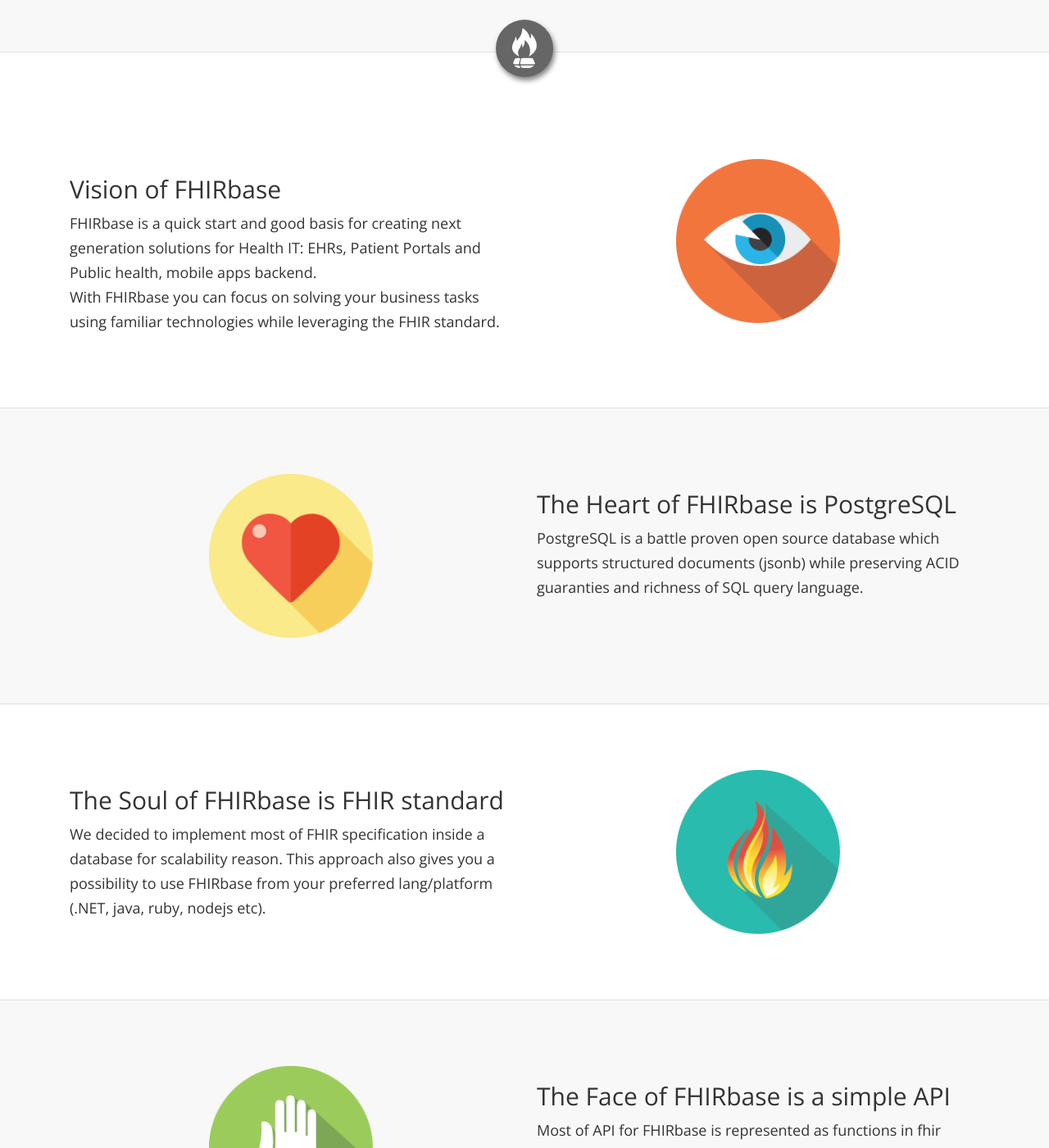
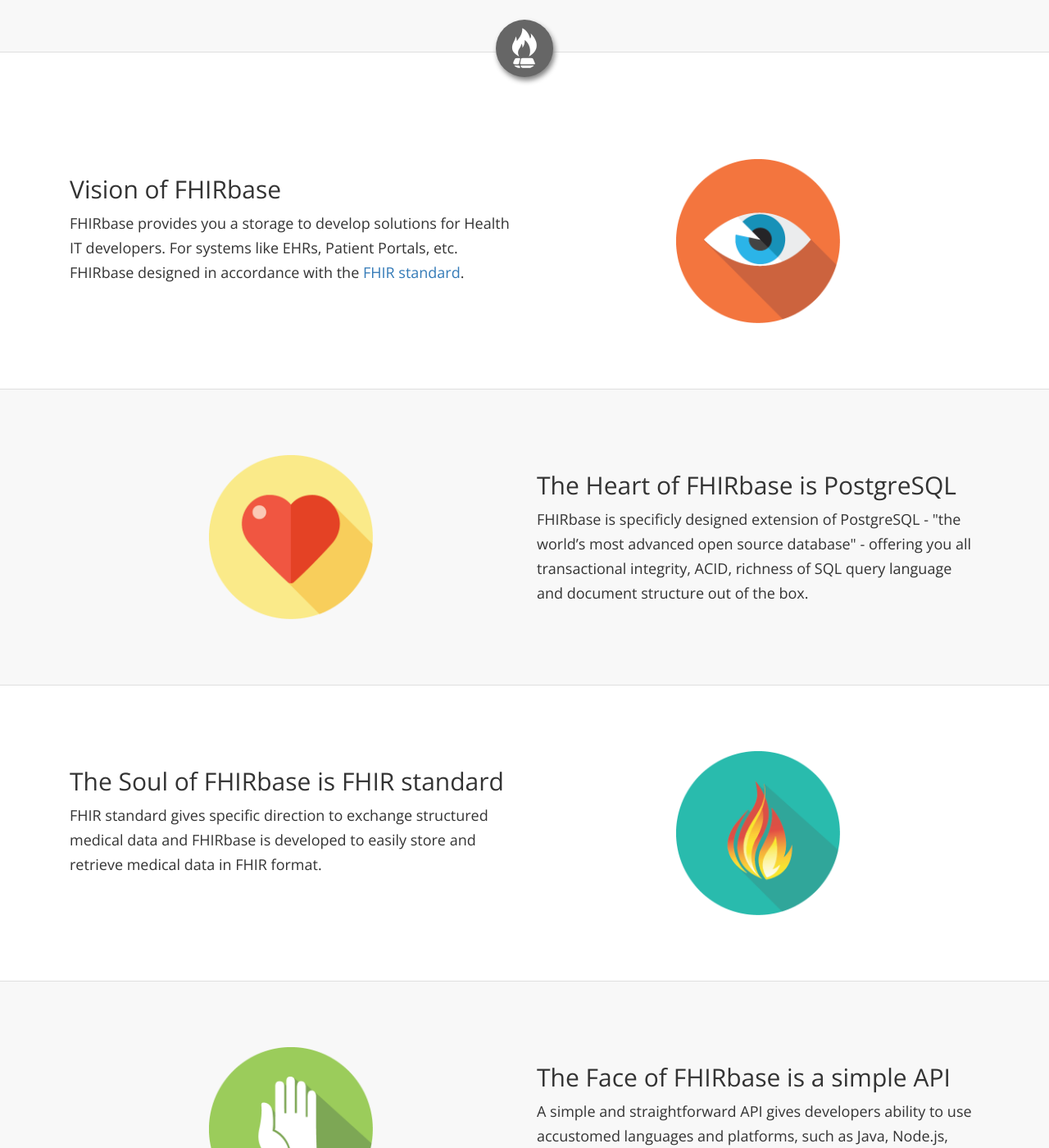
Before and after one commit to fhirbase/fhirbase.github.io, a Jekyll site: the page built from index.html, in a window 1280 px wide and 1400 px high, scrolled down 494 px. Shown: the whole window at 82% size. Built offline with Jekyll 4.4.1, drawn with Linux system fonts in a browser that asks for light colours; nearby versions of some CDN libraries; Markdown is read by kramdown in place of the engine named in the settings; some of the changed text lies outside the part shown.

Commit message:
New texts for landing page

```diff
--- a/index.html
+++ b/index.html
@@ -48,11 +48,11 @@
 
 <main>
 <div class="row moto" id="moto">
-  <h1>Relational Storage for Health IT Solutions</h1>
-  <p>Open source storage based on the <a href="http://hl7.org/implement/standards/fhir/" target="_blank">FHIR Standard</a> ready for production use</p>
+  <h1>Database for Health IT</h1>
+  <p>Open source storage based on the <a href="http://hl7.org/implement/standards/fhir/" target="_blank">FHIR Standard</a> ready for production usage</p>
   <br>
   <a href="demo/tutorial.html" class="btn btn-default btn-lg">LIVE TUTOR</a>
-  <a href="demo/index.html" class="btn btn-default btn-lg">TRY NOW</a>
+  <a href="demo/index.html" class="btn btn-default btn-lg">TRY IT NOW</a>
   <a href="installation.html" class="btn btn-default btn-lg">INSTALL</a>
 </div>
 
@@ -66,13 +66,10 @@
     <div class="col-md-6">
       <h2>Vision of FHIRbase </h2>
       <p>
-      FHIRbase is a quick start and good basis for creating
-      next generation solutions for Health IT: EHRs, Patient
-      Portals and Public health, mobile apps backend.
+      FHIRbase provides you a storage to develop solutions for Health IT
+      developers. For systems like EHRs, Patient Portals, etc.
       <br>
-      With FHIRbase you can focus on solving your business
-      tasks using familiar technologies while leveraging the
-      FHIR standard.
+      FHIRbase designed in accordance with the <a href="http://hl7.org/implement/standards/fhir/" target="_blank">FHIR standard</a>.
       </p>
     </div>
     <div class="col-md-6">
@@ -92,7 +89,12 @@
     </div>
     <div class="col-md-6">
       <h2>The Heart of FHIRbase is PostgreSQL</h2>
-      <p>PostgreSQL is a battle proven open source database which supports structured documents (jsonb) while preserving ACID guaranties and richness of SQL query language.</p>
+      <p>
+        FHIRbase is specificly designed extension of PostgreSQL - &quot;the world’s
+        most advanced open source database&quot; - offering you all transactional
+        integrity, ACID, richness of SQL query language and document structure
+        out of the box.
+      </p>
     </div>
   </div>
 </div>
@@ -100,7 +102,11 @@
   <div class="container">
     <div class="col-md-6">
       <h2>The Soul of FHIRbase is FHIR standard</h2>
-      <p>We decided to implement most of FHIR specification inside a database for scalability reason. This approach also gives you a possibility to use FHIRbase from your preferred lang/platform (.NET, java, ruby, nodejs etc).</p>
+      <p>
+        FHIR standard gives specific direction to exchange structured medical
+        data and FHIRbase is developed to easily store and retrieve medical
+        data in FHIR format.
+      </p>
     </div>
     <div class="col-md-6">
       <div class="image">
@@ -118,7 +124,11 @@
     </div>
     <div class="col-md-6">
       <h2>The Face of FHIRbase is a simple API</h2>
-      <p>Most of API for FHIRbase is represented as functions in fhir schema, other schemas are used as code library modules.</p>
+      <p>
+        A simple and straightforward API gives developers ability to use
+        accustomed languages and platforms, such as Java, Node.js, .NET, Ruby
+        etc., to interact with FHIRbase.
+      </p>
     </div>
   </div>
 </div>
@@ -126,11 +136,11 @@
 
 <div class="row row-content">
   <div class="container calltoaction">
-    <h1>Relational Storage for Health IT Solutions</h1>
-    <p>Open source storage based on the <a href="http://hl7.org/implement/standards/fhir/" target="_blank">FHIR Standard</a> ready for production use</p>
+    <h1>Database for Health IT</h1>
+    <p>Open source storage based on the <a href="http://hl7.org/implement/standards/fhir/" target="_blank">FHIR Standard</a> ready for production usage</p>
     <br>
     <a href="demo/tutorial.html" class="btn btn-default btn-lg">LIVE TUTOR</a>
-    <a href="demo/index.html" class="btn btn-default btn-lg">TRY NOW</a>
+    <a href="demo/index.html" class="btn btn-default btn-lg">TRY IT NOW</a>
     <a href="installation.html" class="btn btn-default btn-lg">INSTALL</a>
   </div>
 </div>
@@ -144,9 +154,9 @@
     <h2>Community</h2>
     <br>
     <div class="">
-      <p>The primary forum for discussing FHIRbase is the <a href="https://groups.google.com/forum/#!forum/fhirbase" target="_blank">Google Group</a> - please join us!</p>
+      <p>The primary forum for discussing FHIRbase is <a href="https://groups.google.com/forum/#!forum/fhirbase" target="_blank">Google Group</a> - please join us!</p>
       <br>
-      <a href="https://groups.google.com/forum/#!forum/fhirbase" target="_blank" class="btn btn-community btn-lg">JOIN</a>
+      <a href="https://groups.google.com/forum/#!forum/fhirbase" target="_blank" class="btn btn-community btn-lg">JOIN US</a>
       <hr>
       <p>Commercial support for FHIRbase is provided by <a href="http://health-samurai.io" target="_blank">Health Samurai Team</a></p>
     </div>
```
